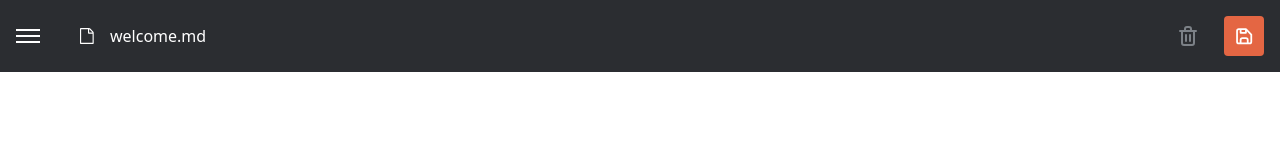
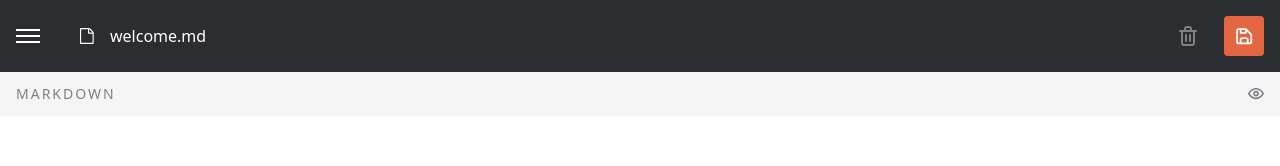
Before and after one commit to kwiatkowskimaciej/in-browser-markdown-editor, a Next.js app: page / in a window 1280 px wide. Shown: the top 166 px of the page. Built offline with nearby package versions, Linux system fonts and the light colour scheme.

Commit message:
feat(editor): add editor component

```diff
--- a/src/app/page.tsx
+++ b/src/app/page.tsx
@@ -1,5 +1,6 @@
 'use client';
 
+import Editor from '@/components/common/Editor/Editor';
 import Navbar from '@/components/common/Navbar/Navbar';
 import Sidebar from '@/components/common/Sidebar/Sidebar';
 import { cn } from '@/components/utils/utils';
@@ -14,11 +15,12 @@ export default function Home() {
       <Sidebar />
       <div
         className={cn(
-          'fixed left-0 transition-all duration-300 ease-in-out',
+          'h-full fixed left-0 transition-all duration-300 ease-in-out',
           open ? 'left-[250px]' : ''
         )}
       >
         <Navbar />
+        <Editor />
       </div>
     </div>
   );
--- /dev/null
+++ b/src/components/common/Editor/Editor.tsx
@@ -0,0 +1,18 @@
+export default function Editor() {
+  return (
+    <div className="h-full flex flex-col">
+      <div className="flex justify-between items-center bg-200 font-medium text-500 tracking-[2px] px-4 py-3 text-sm">
+        MARKDOWN
+        <svg width="16" height="12" xmlns="http://www.w3.org/2000/svg">
+          <path
+            d="M7.784.003c4.782-.144 7.597 4.31 8.109 5.198a.8.8 0 0 1 0 .8c-.688 1.2-3.255 5.086-7.677 5.198h-.2c-4.71 0-7.405-4.326-7.909-5.198a.8.8 0 0 1 0-.8C.803 4.001 3.362.115 7.784.003Zm.38 1.6h-.3c-3.199.08-5.286 2.71-6.086 3.998C2.482 6.73 4.73 9.68 8.176 9.6c3.199-.08 5.262-2.711 6.086-3.999-.712-1.127-2.967-4.086-6.398-3.998ZM8 2.803A2.799 2.799 0 1 1 8 8.4a2.799 2.799 0 0 1 0-5.598Zm0 1.599A1.2 1.2 0 1 0 8 6.8a1.2 1.2 0 0 0 0-2.4Z"
+            fill="#7C8187"
+          />
+        </svg>
+      </div>
+      <div className="flex-1 block overflow-y-scroll m-4">
+        <textarea className="w-full min-h-full bg-100 outline-none dark:bg-900" />
+      </div>
+    </div>
+  );
+}
```
